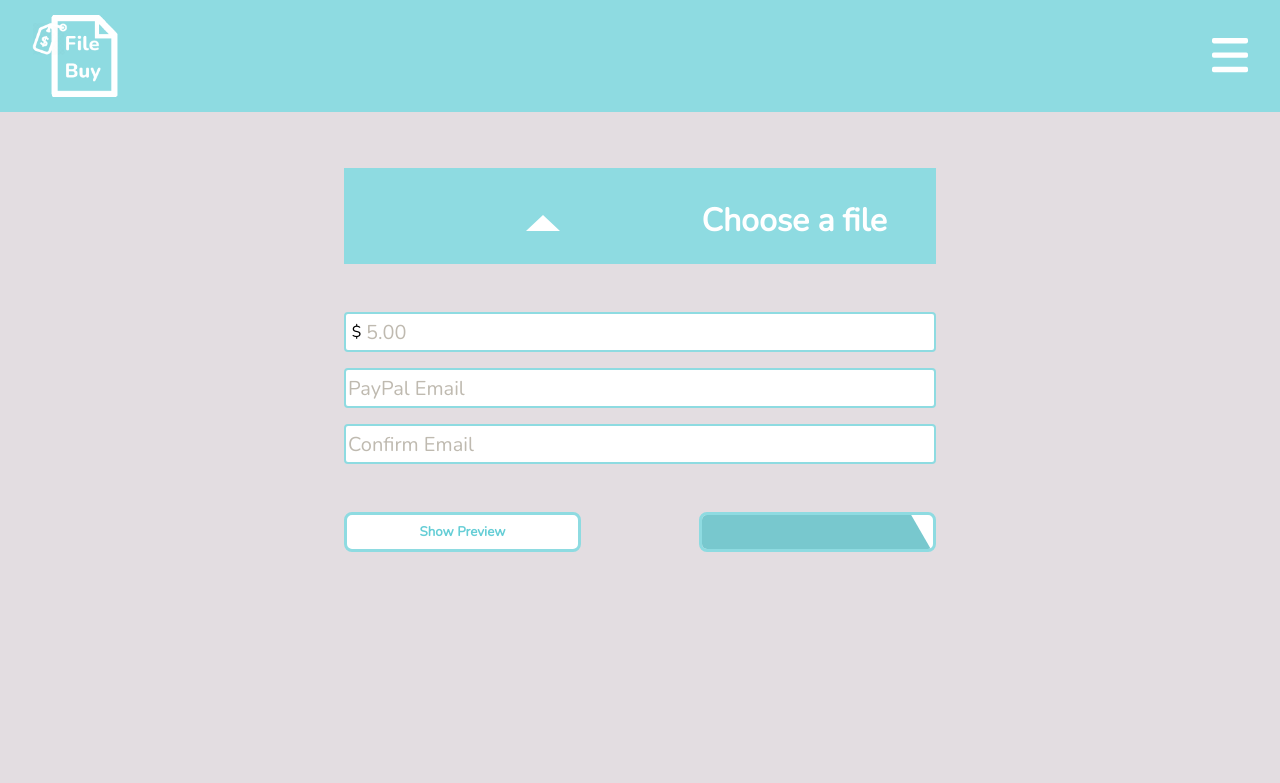
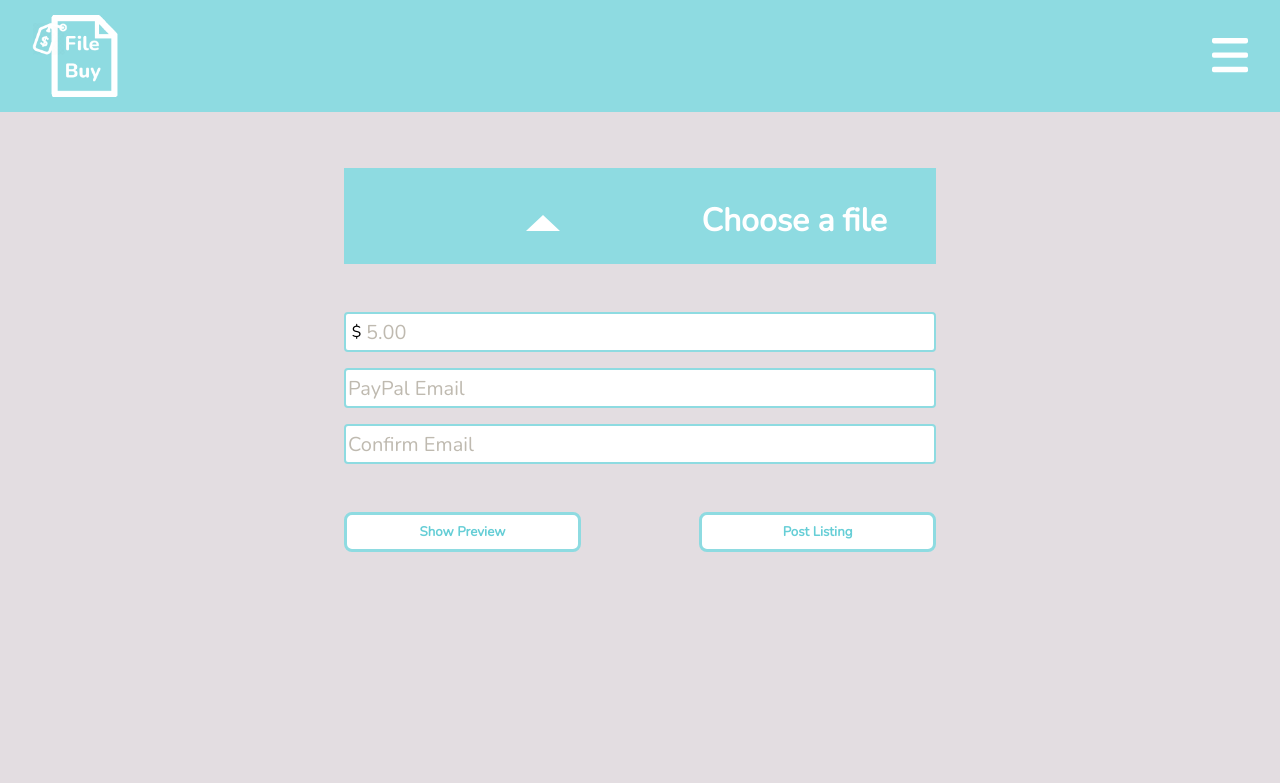
Before and after one commit to jnwjack/FileBuy, a PHP site: page / in a window 1280 px wide. Shown: the top 783 px of the page. Run offline with PHP 8.4, Linux system fonts and the light colour scheme.

Commit message:
forgot to add change lol

```diff
--- a/index.php
+++ b/index.php
@@ -77,7 +77,7 @@
             Post Listing
           </div>
           <!-- <div id="progress-bar-wrapper"> -->
-          <div id="progress-bar" class=""></div>
+          <div id="progress-bar" class="invisible"></div>
           <!-- </div> -->
         </button>
       </div>
```
